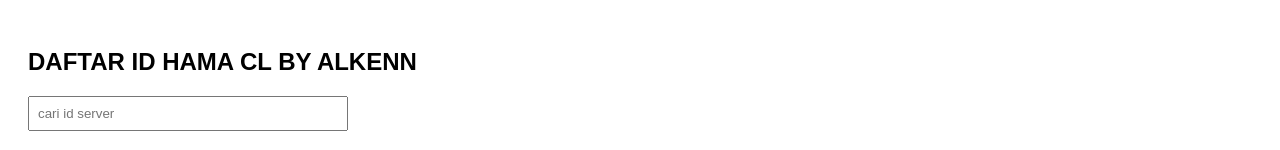
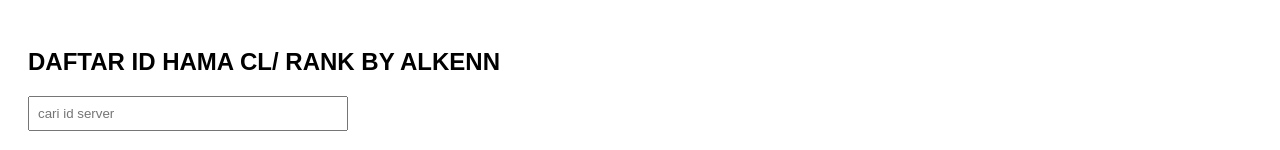
Before and after one commit to AlkenTzy/alken.github.io, a plain HTML site: page index.html in a window 1280 px wide. Shown: the top 150 px of the page. Drawn offline with Linux system fonts and the light colour scheme.

Commit message:
Update index.html

```diff
--- a/index.html
+++ b/index.html
@@ -31,7 +31,7 @@
 </head>
 <body>
 
-  <h2>DAFTAR ID HAMA CL BY ALKENN</h2>
+  <h2>DAFTAR ID HAMA CL/ RANK BY ALKENN</h2>
   <input type="text" id="searchInput" onkeyup="searchTable()" placeholder="cari id server">
 
   <table id="dataTable">
```
